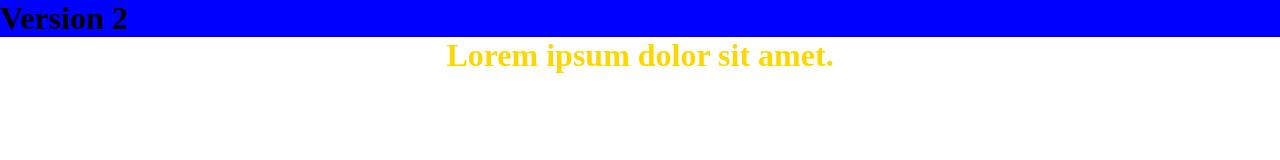
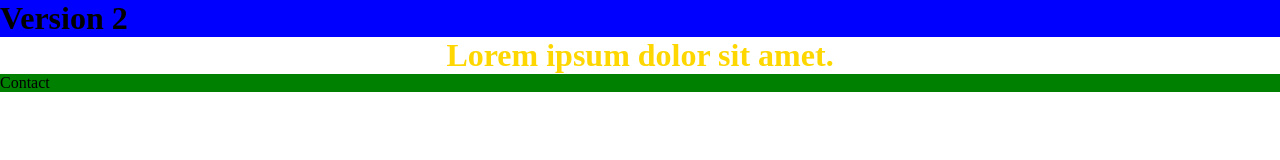
Before and after one commit to Investor-Tochukwu/version-2, a plain HTML site: page index.html in a window 1280 px wide. Drawn offline with Linux system fonts and the light colour scheme.

Commit message:
Added contact section

```diff
--- a/index.css
+++ b/index.css
@@ -17,3 +17,8 @@ p{
     display: flex;
     justify-content: center;
 }
+
+.contact{
+    background-color: green;
+    font-size: 700;
+}
--- a/index.html
+++ b/index.html
@@ -17,6 +17,10 @@
 
        </header>
 
+       <section class="contact">
+        Contact
+       </section>
+
 
 </body>
 </html>
```
